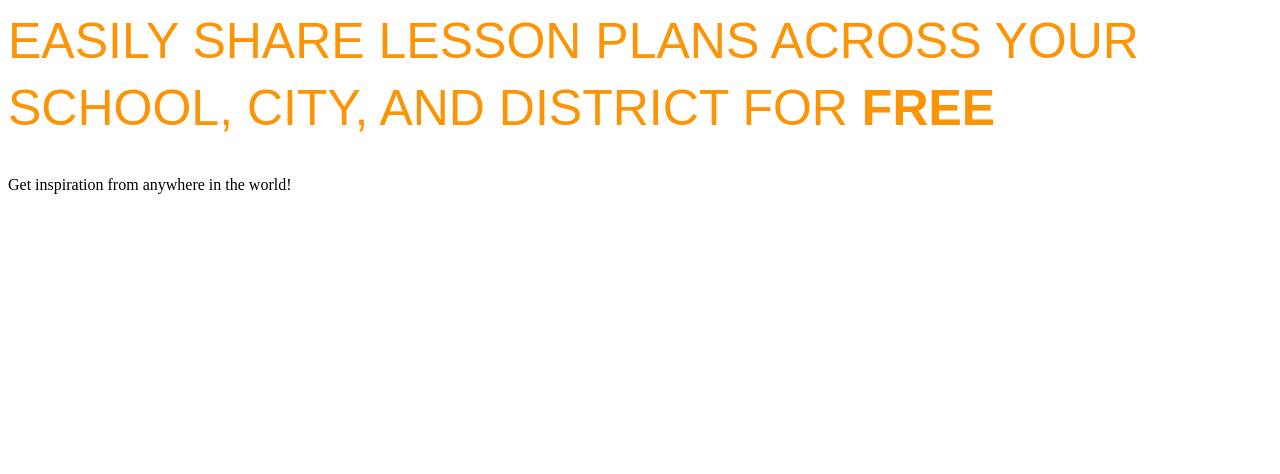
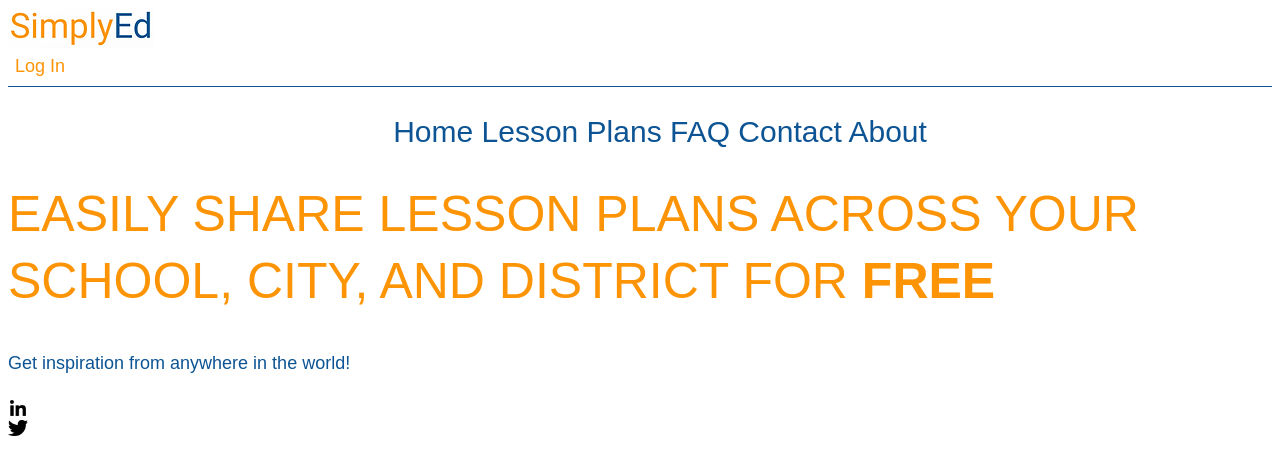
Before and after one commit to AlvinLok/SimplyEd, a website: page dist/index.html in a window 1280 px wide. Drawn offline with nearby package versions, Linux system fonts and the light colour scheme.

Commit message:
made all pages

```diff
--- a/dist/index.html
+++ b/dist/index.html
@@ -5,12 +5,50 @@
     <meta name="viewport" content="width=device-width, initial-scale=1.0">
     <title>SimplyEd</title>
     <link href="./style.css" type="text/css" rel="stylesheet">
+    <script src="https://ajax.googleapis.com/ajax/libs/jquery/3.2.1/jquery.min.js"></script>
 </head>
 <body>
 
+    <!-- <div id="nav"></div>
+    <script>
+        window.onload = function(){
+            $.get("nav.html", function(data){
+                $("#include").html(data);
+            })
+        }
+    </script> -->
+
+    <header>
+        <img src="../assets/images/logo.webp" class="logo" href="./index.html">
+        <span class="log_in">
+            Log In
+        </span>
+    </header>
+
+    <span class="nav">
+        <nav class="nav">
+            <ul>
+                <a href="./index.html">Home</a>
+                <a href="./lesson_plans.html">Lesson Plans</a>
+                <a href="./faq.html">FAQ</a>
+                <a href="./contact.html">Contact</a>
+                <a href="./about.html">About</a>
+            </ul>
+        </nav>
+    </span>
+
+
     <h1 class="title-page-text">EASILY SHARE LESSON PLANS ACROSS YOUR SCHOOL, CITY, AND DISTRICT FOR <b>FREE</b> </h1></h1></p><p class="title-page-bold"> </p>
-    <p>Get inspiration from anywhere in the world!</p>
+    <p class="subtitle">Get inspiration from anywhere in the world!</p>
 
+    <footer class="footer">
+        <a href="">
+            <img class="footer" src="../assets/images/linkedin.png">
+        </a>
+        <a href="https://twitter.com/SimplyEd5">
+            <img class="footer" src="../assets/images/twitter.png">
+        </a>
+    </footer>
 
 </body>
 </html>
--- a/dist/style.css
+++ b/dist/style.css
@@ -55,9 +55,86 @@
     --maxViewportSize: 1920;
 }
 
+a:link {text-decoration:none;}
+a:visited {text-decoration:none;}
+a {
+    color: inherit;
+}
+a:hover {text-decoration:underline;}
+a:active {text-decoration:underline;}
+
 .title-page-text {
 
     font: var(--font_5);
     color: rgb(var(--color_18));
 
 }
+
+.logo {
+    width: 146px;
+    height: 40px;
+    object-fit: contain;
+    object-position: center center
+}
+
+.log_in {
+
+    flex-shrink: 0;
+    padding-left: 7px;
+    padding-right: 7px;
+    fill: rgba(var(--fillcolor,var(--color_0)),var(--alpha-fillcolor,1));
+    fill-opacity: var(--alpha-fillcolor);
+    position: inherit;
+    width: var(--icon-size,26px);
+    height: var(--icon-size,26px);
+    border-radius: var(--rd,0);
+    font: var(--fnt,var(--font_8));
+    cursor: pointer;
+    display: flex;
+    align-items: center;
+    white-space: nowrap;
+    padding: 6px 7px;
+    position: relative;
+    min-width: 0;
+    color: rgb(var(--txt,var(--color_18)));
+
+}
+
+.nav {
+
+    text-align:center;
+    margin: 0;
+    padding: 0;
+    border: 0;
+    outline: 0;
+    vertical-align: baseline;
+    background: transparent;
+    position: relative;
+    cursor: pointer;
+    font: var(--fnt,var(--font_1));
+    border-top: 1px solid rgba(var(--brd,var(--color_15)),var(--alpha-brd,1));
+    text-align: center;
+    line-height: 30px;
+    font-size: 30px;
+    text-decoration: none;
+    color: rgb(var(--txts,var(--color_15)));
+/*
+    width: 104px;
+    height: 30px;  */
+    position: relative;
+    box-sizing: border-box;
+    overflow: visible;
+    visibility: inherit;
+
+}
+
+.subtitle {
+    font-weight:bold;
+    color: rgb(var(--color_15));
+    font: var(--font_8);
+    height: auto;
+}
+
+.footer {
+    width: 20px; height: 20px; object-fit: cover
+}
```
Also changed, not shown: dist/about.html (added, +17 -0 lines), dist/contact.html (added, +14 -0 lines), dist/faq.html (added, +29 -0 lines), dist/lesson_plans.html (added, +29 -0 lines), dist/nav.html (added, +18 -0 lines), assets/images/classroom.webp (added), assets/images/linkedin.png (added), assets/images/logo.webp (added), assets/images/twitter.png (added), dist/footer.html (added), 1 other file.
